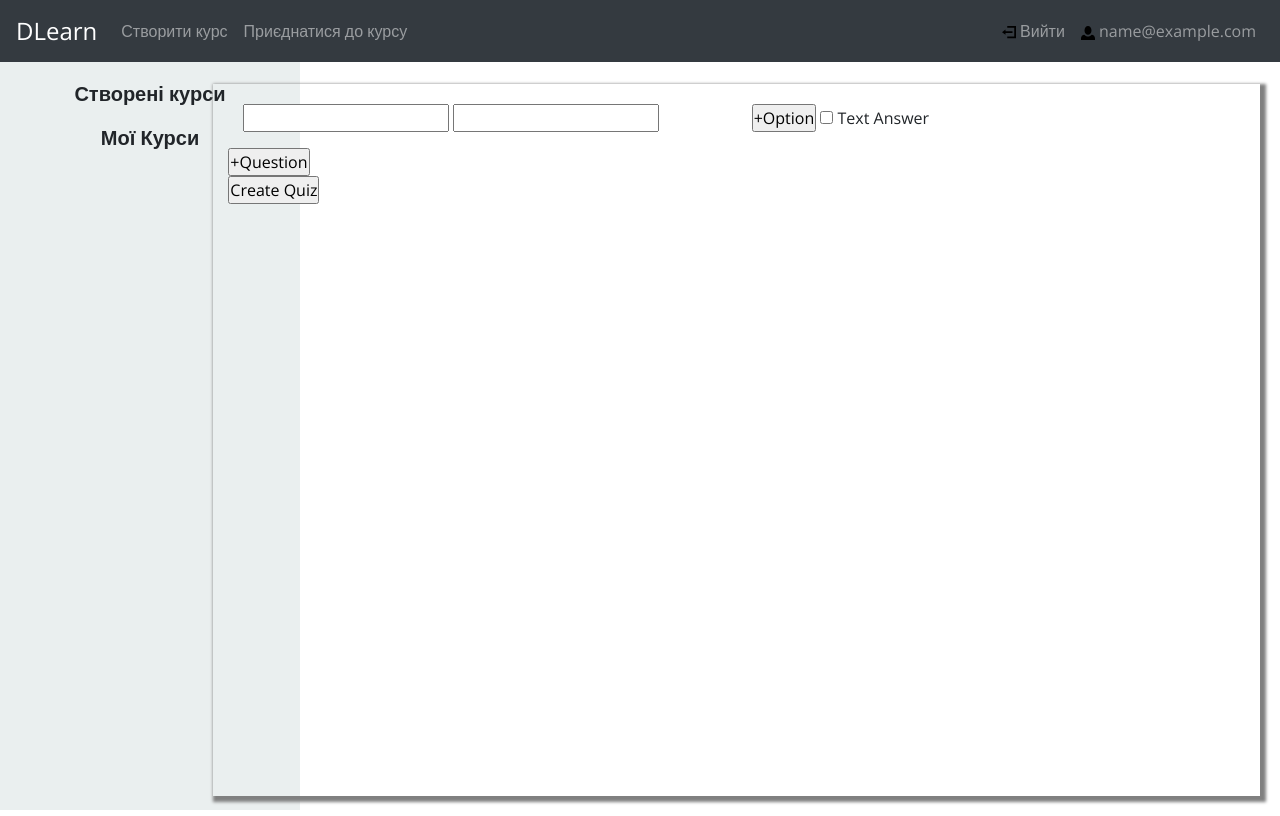
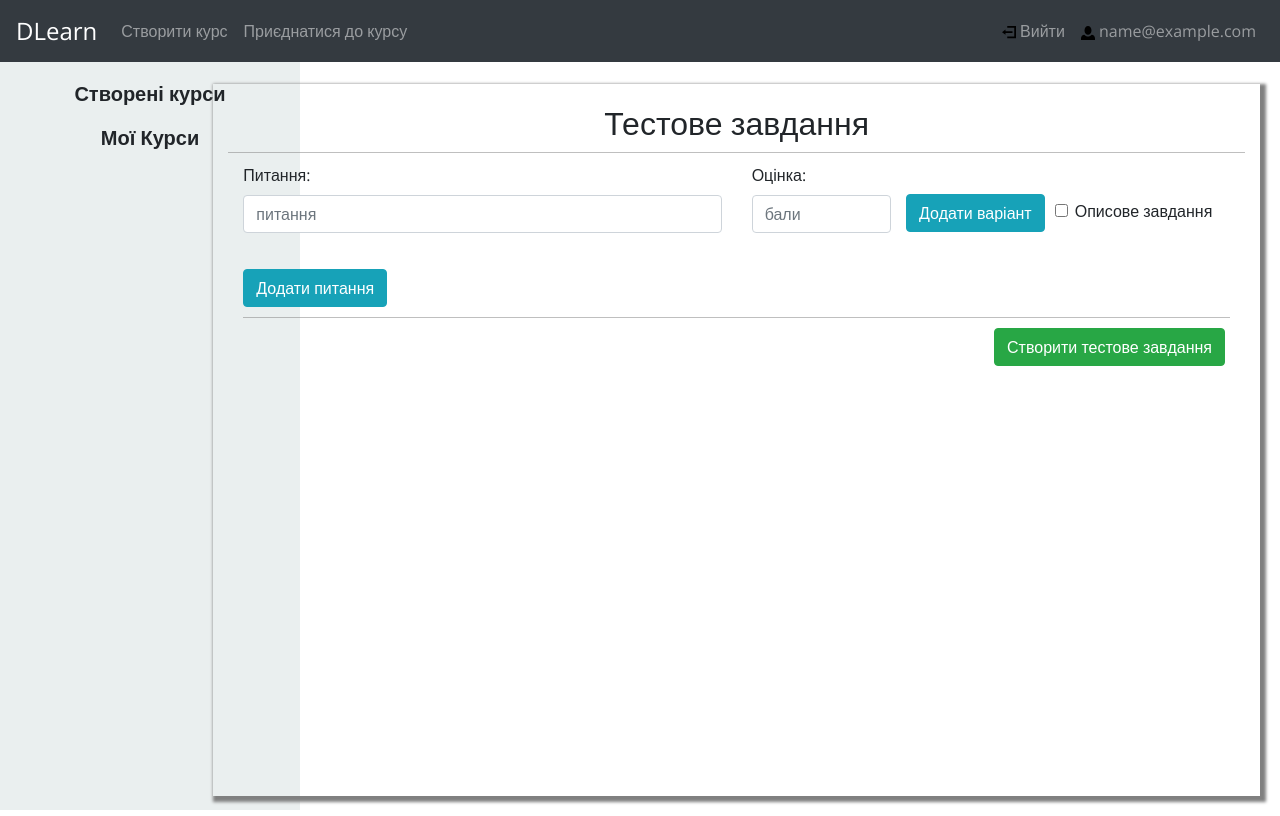
Before and after one commit to xKuroiUsagix/DLearn, a Django app: template quiz/templates/quiz/create.html in a window 1280 px wide. Run offline with Django 3.2, Linux system fonts and the light colour scheme; the template is opened without the code that fills it, so the values that code supplies are empty; the visitor is signed in with stand-in values (Sample User, id 1); some libraries are stand-ins or nearby versions.

Commit message:
quiz small refactor

```diff
--- /dev/null
+++ b/quiz/static/quiz/styles.css
@@ -0,0 +1,50 @@
+.btn-var-div {
+    margin-top: 31px;
+}
+
+.btn-var-div .btn {
+    margin-right: 10px;
+}
+
+.btn-var-div .form-check {
+    margin-top: 5px;
+}
+
+.quiz-create-btn {
+    float: right;
+    margin-right: 5px;
+    margin-top: 10px;
+}
+
+.bottom-div {
+    border-bottom: 1px solid rgba(128, 128, 128, 0.5);
+    padding-bottom: 10px;
+}
+
+.btn-delete-question {
+    margin-top: 31px;
+    margin-left: -26px;
+}
+
+.quiz-row {
+    margin-bottom: 20px;
+}
+
+.var-checkbox {
+    margin-top: 10px;
+    margin-left: 10px;
+}
+
+.btn-delete-var {
+    margin-left: 10px;
+}
+
+.var-li {
+    margin-bottom: 5px;
+}
+
+.header {
+    border-bottom: 1px solid rgba(128, 128, 128, 0.5);
+    padding-bottom: 10px;
+    margin-bottom: 10px;
+}
--- a/quiz/templates/quiz/create.html
+++ b/quiz/templates/quiz/create.html
@@ -1,21 +1,38 @@
 {% extends 'homepage/_base.html' %}
 {% load static %}
 
+{% block styles %}
+    <link rel="stylesheet" href="{% static 'quiz/styles.css' %}">
+{% endblock styles %}
+
 {% block content %}
-<div class="container">
+<div>
+    <div class="col">
+        <h2 class="text-center header">Тестове завдання</h2>
         <form action="{% url 'quiz:create' task.course.id task.id %}" onsubmit="return optionsValidation()" method="POST">
             {% csrf_token %}
             <div class="container" id="questionsContainer">
                 <ol id="questionsList">
                     <li>
-                    <div class="row">
-                        <div class="col">
-                            <input type="text" name="question_1" required>
-                            <input type="number" name="price_1" required>
+                        <div class="row quiz-row">
+                            <div class="col-md-6">
+                                <label for="question_1">Питання:</label>
+                                <input class="form-control" type="text" name="question_1" placeholder="питання" required>
                             </div>
-                        <div class="col">
-                            <input type="button" id="addOptionId" name="optionForQuestion_1" value="+Option" onclick="addOption(1);">
-                            <input type="checkbox" id="textOnly_1" name="textOnlyFor_1" onchange="eraseOptions('questionOptions_1')"> Text Answer
+                            <div class="col-md-2">
+                                <label for="price_1">Оцінка:</label>
+                                <input class="form-control" type="number" name="price_1" placeholder="бали" required>
+                            </div>
+                            <div class="col-md">
+                                <div class="row btn-var-div">
+
+                                    <input class="btn btn-info" type="button" id="addOptionId" name="optionForQuestion_1" value="Додати варіант" onclick="addOption(1);">
+
+                                    <div class="form-check">
+                                        <input class="form-check-input" type="checkbox" id="textOnly_1" name="textOnlyFor_1" onchange="eraseOptions('questionOptions_1')">
+                                        <label class="form-check-label" for="textOnly_1">Описове завдання</label>
+                                    </div>
+                                </div>
                             </div>
                         </div>
                         <div class="row">
@@ -23,10 +40,13 @@
                         </div>
                     </li>
                 </ol>
+                <div class="bottom-div">
+                    <input class="btn btn-info" type="button" id="addQuestionId" value="Додати питання" onclick="addQuestion();">
                 </div>
-        <input type="button" id="addQuestionId" value="+Question" onclick="addQuestion();"><br>
-        <input type="submit" value="Create Quiz">
+                <input class="btn btn-success quiz-create-btn" type="submit" value="Створити тестове завдання">
+            </div>
         </form>
+    </div>
 </div>
 <script src="{% static 'homepage/js/scripts.js' %}"></script>
 {% endblock content %}
```
Also changed, not shown: quiz/views.py (+17 -14 lines). Lines whose indentation alone changed are shown as unchanged.
